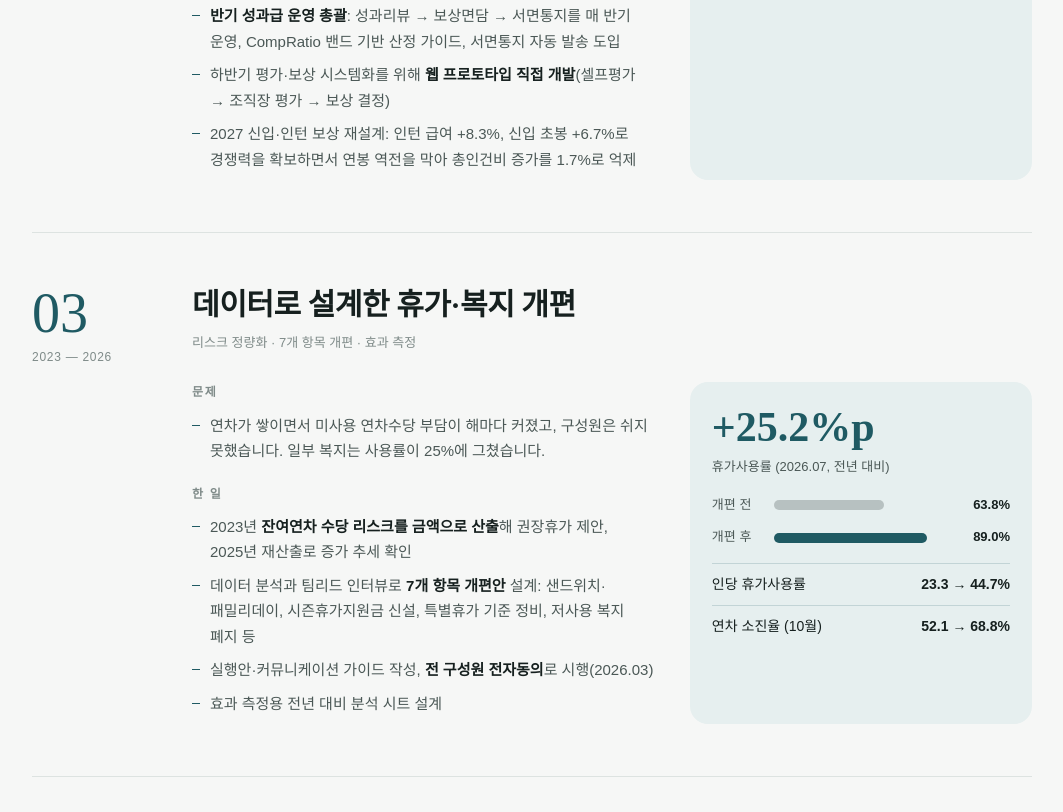
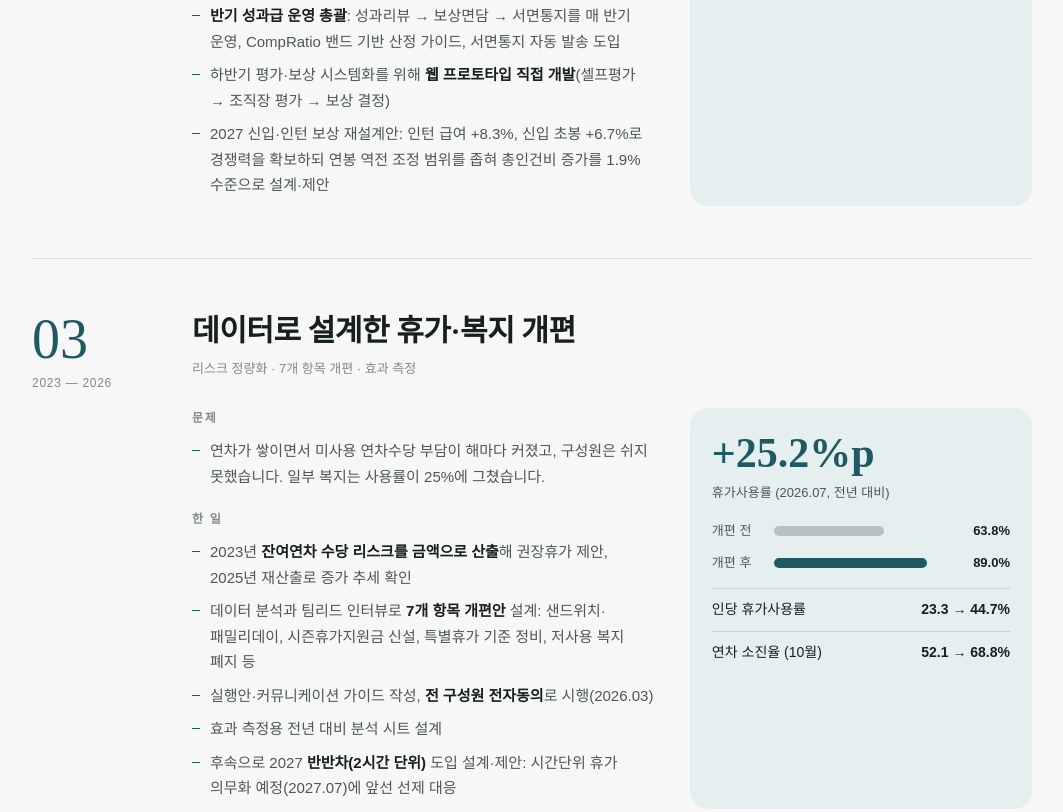
Before and after one commit to eunsunglim2/portfolio, a plain HTML site: page index.html in a window 1280 px wide. Shown: the part 2959-3771 px from the top of the page, without its empty margins (108-1171 px from the left). Drawn offline with Linux system fonts and the light colour scheme; a web font is replaced by a local one.

Commit message:
Add files via upload

```diff
--- a/index.html
+++ b/index.html
@@ -232,7 +232,7 @@ footer h2{font-size:clamp(26px,3.6vw,40px);line-height:1.3;max-width:20ch}
             <li>사업부별 레벨·평가보상 제도 설계</li>
             <li><b>반기 성과급 운영 총괄</b>: 성과리뷰 → 보상면담 → 서면통지를 매 반기 운영, CompRatio 밴드 기반 산정 가이드, 서면통지 자동 발송 도입</li>
             <li>하반기 평가·보상 시스템화를 위해 <b>웹 프로토타입 직접 개발</b>(셀프평가 → 조직장 평가 → 보상 결정)</li>
-            <li>2027 신입·인턴 보상 재설계: 인턴 급여 +8.3%, 신입 초봉 +6.7%로 경쟁력을 확보하면서 연봉 역전을 막아 총인건비 증가를 1.7%로 억제</li>
+            <li>2027 신입·인턴 보상 재설계안: 인턴 급여 +8.3%, 신입 초봉 +6.7%로 경쟁력을 확보하되 연봉 역전 조정 범위를 좁혀 총인건비 증가를 1.9% 수준으로 설계·제안</li>
           </ul>
         </div>
         <div class="result">
@@ -261,6 +261,7 @@ footer h2{font-size:clamp(26px,3.6vw,40px);line-height:1.3;max-width:20ch}
             <li>데이터 분석과 팀리드 인터뷰로 <b>7개 항목 개편안</b> 설계: 샌드위치·패밀리데이, 시즌휴가지원금 신설, 특별휴가 기준 정비, 저사용 복지 폐지 등</li>
             <li>실행안·커뮤니케이션 가이드 작성, <b>전 구성원 전자동의</b>로 시행(2026.03)</li>
             <li>효과 측정용 전년 대비 분석 시트 설계</li>
+            <li>후속으로 2027 <b>반반차(2시간 단위)</b> 도입 설계·제안: 시간단위 휴가 의무화 예정(2027.07)에 앞선 선제 대응</li>
           </ul>
         </div>
         <div class="result">
```
